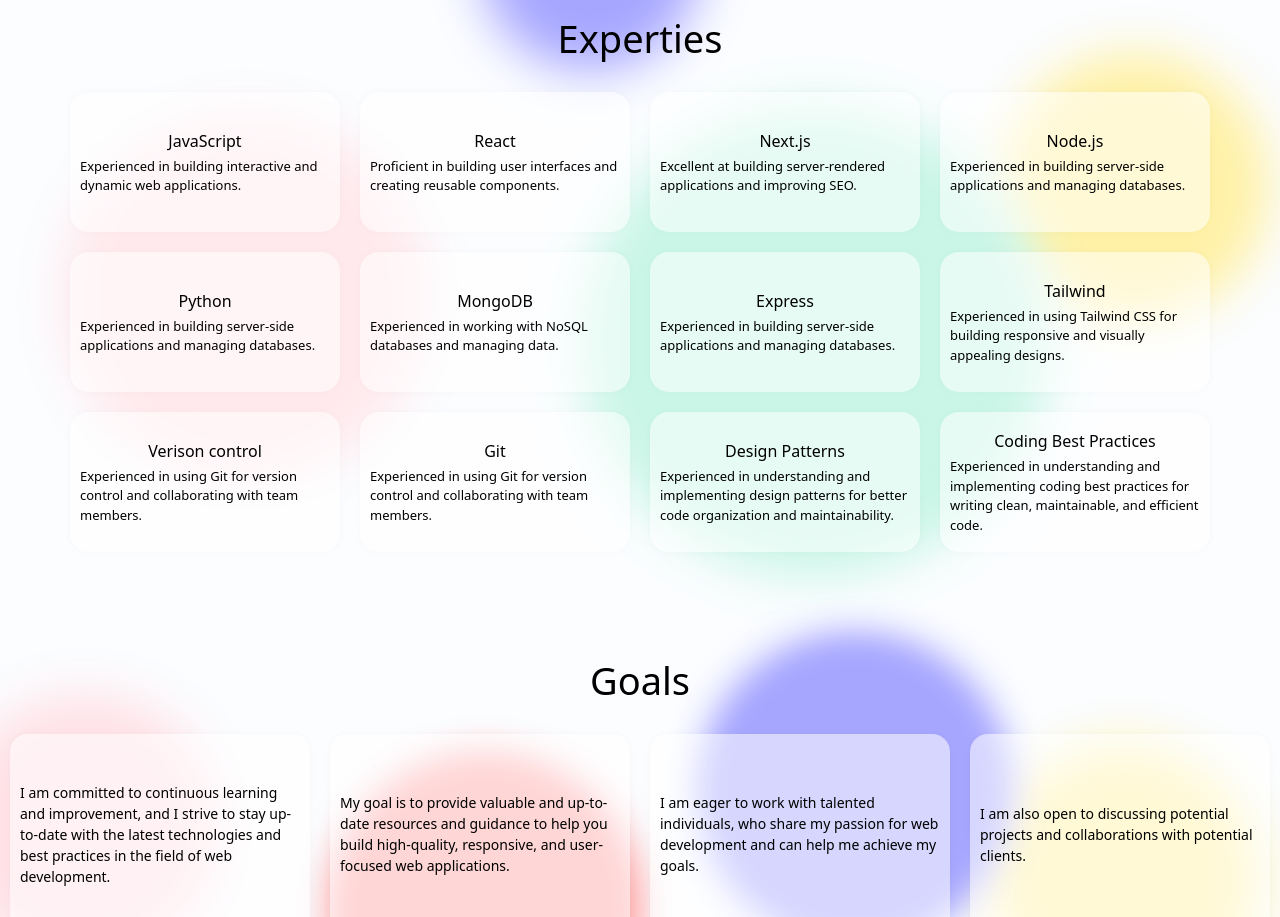
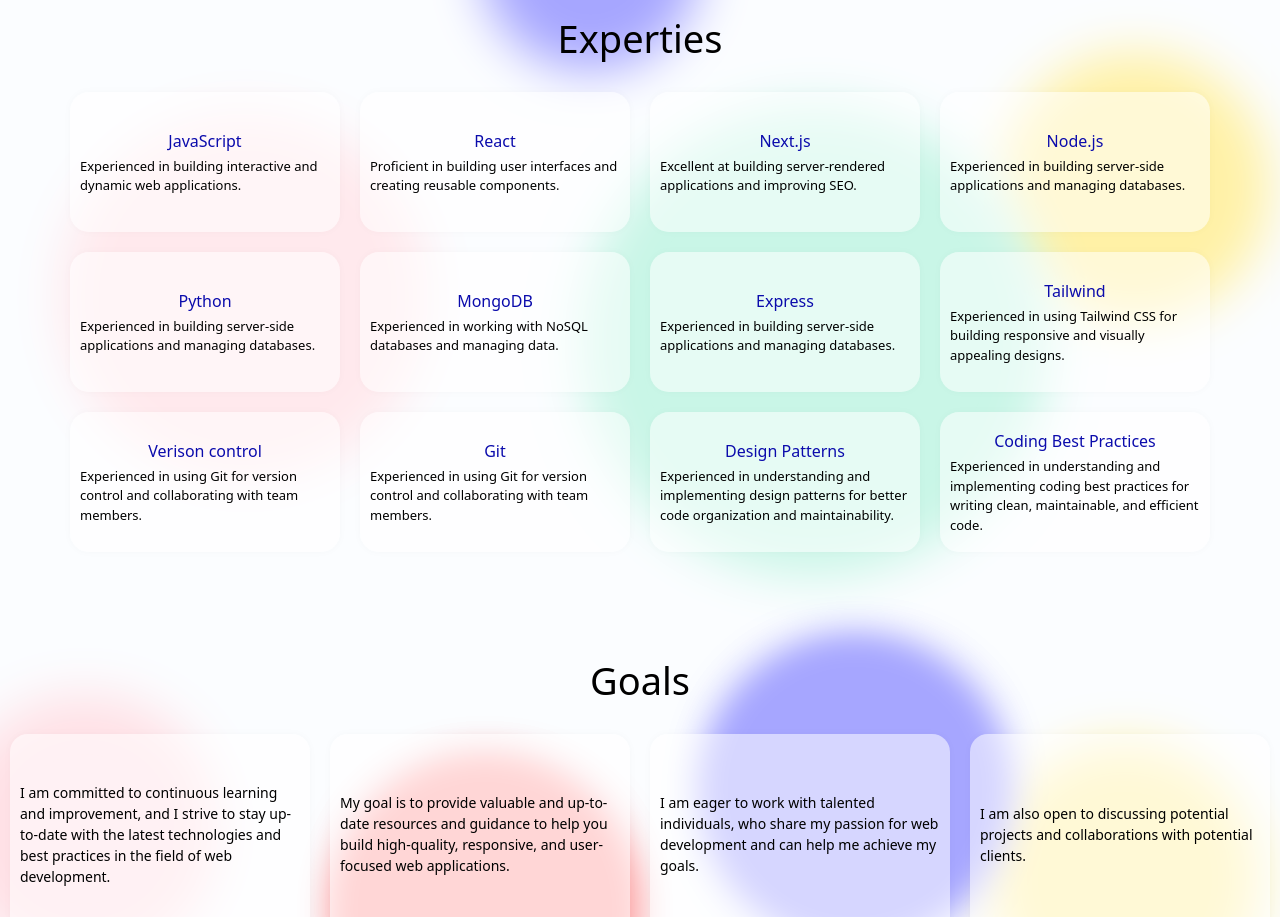
Before and after one commit to Destiny653/flow-portfolio, a Next.js app: page / in a window 1280 px wide. Shown: the part 860-1777 px from the top of the page. Built offline with nearby package versions, Linux system fonts and the light colour scheme.

Commit message:
mordifications

```diff
--- a/src/app/component/Hero/Hero.jsx
+++ b/src/app/component/Hero/Hero.jsx
@@ -18,7 +18,7 @@ export default function Hero() {
         </section>
         <section className={styles.heroImage}>
           <div className={`${styles.heroBg}`}></div>
-          <div className={`box-border w-[500px] ${styles.heroImgP}`}>
+          <div className={`box-borde r w-[500px] ${styles.heroImgP}`}>
             <Image src="/images/intent2.png" alt="hero" width={10000} height={10000} />
           </div>
         </section>
--- a/src/app/component/Hero/hero.module.css
+++ b/src/app/component/Hero/hero.module.css
@@ -161,6 +161,7 @@
 }
 .heroBdList li h1{
   font-weight: 500;
+  color: rgb(11, 11, 172);
 }
 .heroBdList li p{
   font-size: 13px;
```
